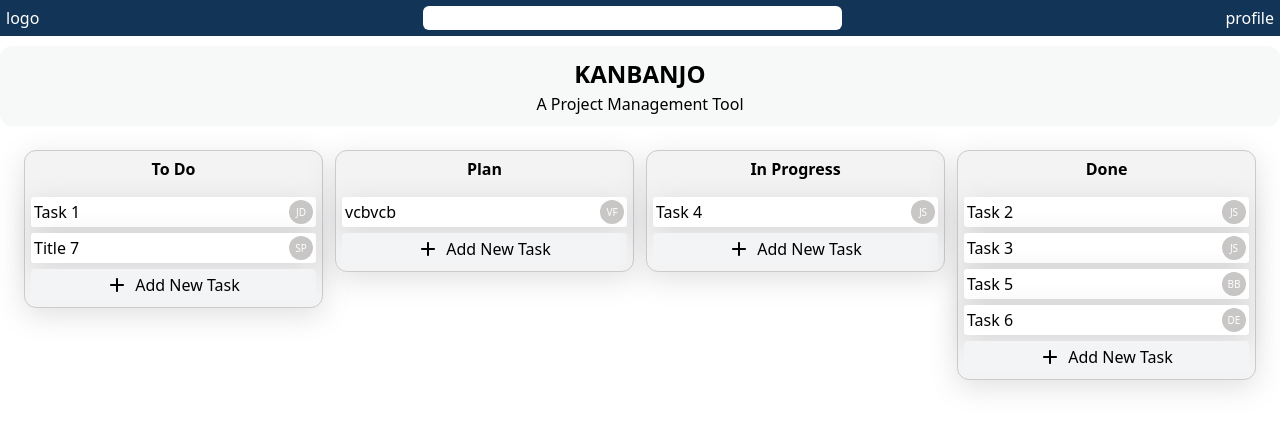
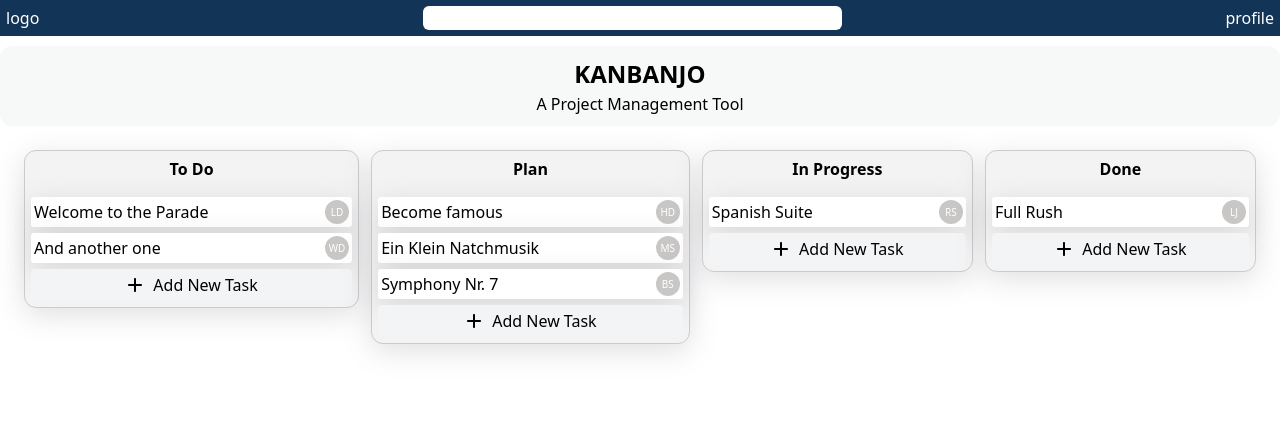
Before and after one commit to Exopi-Talent-Academy/kanbandutus-maximus, an Angular app in the folder frontend/: page / in a window 1280 px wide. Shown: the top 430 px of the page. Built offline with nearby package versions, Linux system fonts and the light colour scheme; data requests are answered from the project's data file.

Commit message:
read the real database

```diff
--- a/frontend/db.json
+++ b/frontend/db.json
@@ -36,14 +36,6 @@
       "position": 0
     },
     {
-      "id": "2",
-      "title": "Task 2",
-      "column_id": 3,
-      "assignee": "Jane Smith",
-      "description": "Description for Task 2",
-      "position": 3
-    },
-    {
       "id": "3",
       "title": "Task 3",
       "column_id": 3,
@@ -53,10 +45,6 @@
     },
     {
       "id": "4",
-      "title": "Task 4",
-      "column_id": 2,
-      "assignee": "Jane Smith",
-      "description": "Description for Task 4",
       "position": 2
     },
     {
@@ -108,7 +96,7 @@
               "title": "Welcome Task",
               "column_id": 1,
               "description": "Drag me to move",
-              "assignee": "",
+              "assignee": "dsada sda",
               "position": 0
             }
           ]
@@ -142,17 +130,17 @@
             {
               "id": 2,
               "title": "Welcome to the Parade",
-              "column_id": 4,
+              "column_id": 1,
               "description": "Drag me to move",
-              "assignee": "Lenny",
+              "assignee": "Lenny dsadas",
               "position": 0
             },
             {
               "id": 3,
               "title": "And another one",
-              "column_id": 4,
+              "column_id": 1,
               "description": "... bites the dust!",
-              "assignee": "Wolf",
+              "assignee": "Wolf dsdsa",
               "position": 1
             }
           ]
@@ -168,7 +156,7 @@
               "title": "Become famous",
               "column_id": 5,
               "description": "Through the fanciest of music",
-              "assignee": "Hayden",
+              "assignee": "Hayden ddd",
               "position": 0
             },
             {
@@ -176,7 +164,7 @@
               "title": "Ein Klein Natchmusik",
               "column_id": 5,
               "description": "Legendary track, innit?",
-              "assignee": "Mozart",
+              "assignee": "Mozart ssss",
               "position": 1
             },
             {
@@ -184,7 +172,7 @@
               "title": "Symphony Nr. 7",
               "column_id": 5,
               "description": "Very dramatic.",
-              "assignee": "Beethoven",
+              "assignee": "Beethoven ssss",
               "position": 2
             }
           ]
@@ -200,7 +188,7 @@
               "title": "Spanish Suite",
               "column_id": 6,
               "description": "Nice guitar.",
-              "assignee": "Rodrigo",
+              "assignee": "Rodrigo ssss",
               "position": 0
             }
           ]
--- a/frontend/src/app/components/board/board.html
+++ b/frontend/src/app/components/board/board.html
@@ -1,7 +1,7 @@
 <app-container>
   <div class="board">
-    @for (item of board; track item) {
-      <app-each-column [columnName]="item" [tasks]="tasks()"></app-each-column>
+    @for (column of currentBoard()?.columns; track column) {
+      <app-each-column [columnName]="column.name" [tasks]="column.tasks"></app-each-column>
     }
   </div>
 </app-container>
--- a/frontend/src/app/components/board/board.ts
+++ b/frontend/src/app/components/board/board.ts
@@ -2,8 +2,9 @@ import { Component, inject, OnInit, signal } from '@angular/core';
 import { EachColumn } from '../each-column/each-column';
 import { Container } from '../../shared/container/container';
 import { CommonModule } from '@angular/common';
-import { Task } from '../../models/types';
+import { Task, BoardType } from '../../models/types';
 import { Tasks } from '../../services/tasks';
+import { map } from 'rxjs';
 
 @Component({
   selector: 'app-board',
@@ -15,6 +16,8 @@ export class Board implements OnInit {
   board = [0, 1, 2, 3];
   tasks = signal<Task[]>([]);
   taskService = inject(Tasks);
+  boards = signal<BoardType[]>([]);
+  currentBoard = signal<BoardType | null>(null);
 
   ngOnInit() {
     this.loadTasks();
@@ -28,8 +31,10 @@ export class Board implements OnInit {
   }
 
   loadTasks() {
-    this.taskService.getTasks().subscribe((tasks) => {
-      this.tasks.set(tasks);
+    this.taskService.getBoards().subscribe((boards) => {
+      this.boards.set(boards);
+      this.currentBoard.set(boards[1] || null); // Set the current board to the first one, or null if no boards are available
+      console.log('Boards loaded:', boards);
     });
   }
 }
--- a/frontend/src/app/components/each-column/each-column.html
+++ b/frontend/src/app/components/each-column/each-column.html
@@ -1,10 +1,8 @@
 <app-container>
   <div class="each-column" (drop)="onDragDrop($event)" (dragover)="onDragOver($event)">
-    <p class="font-bold mb-4 text-center">{{ getColumnNames() }}</p>
+    <p class="font-bold mb-4 text-center">{{ columnName }}</p>
     @for (task of tasks; track task) {
-      @if (task.position === columnName) {
-        <app-each-task [task]="task"></app-each-task>
-      }
+      <app-each-task [task]="task"></app-each-task>
     }
     <app-add-new-task></app-add-new-task>
   </div>
--- a/frontend/src/app/components/each-column/each-column.ts
+++ b/frontend/src/app/components/each-column/each-column.ts
@@ -14,7 +14,7 @@ import { columnNames } from '../../models/types';
 })
 export class EachColumn implements OnInit {
   @Input() tasks: Task[] = [];
-  @Input() columnName!: number;
+  @Input() columnName!: string;
 
   taskService = inject(Tasks);
 
@@ -54,8 +54,4 @@ export class EachColumn implements OnInit {
   onDragOver(event: DragEvent) {
     event.preventDefault();
   }
-
-  getColumnNames() {
-    return columnNames[this.columnName as keyof typeof columnNames];
-  }
 }
--- a/frontend/src/app/models/types.ts
+++ b/frontend/src/app/models/types.ts
@@ -7,6 +7,24 @@ export interface Task {
   position?: number;
 }
 
+export interface BoardType {
+  id: number;
+  name: string;
+  columns: {
+    id: number;
+    name: string;
+    tasks: Task[];
+  }[];
+}
+
+export interface ColumnType {
+  id: number;
+  name: string;
+  position: number;
+  board_id: number;
+  tasks: Task[];
+}
+
 export const columnNames = {
   0: 'To Do',
   1: 'Plan',
--- a/frontend/src/app/services/tasks.ts
+++ b/frontend/src/app/services/tasks.ts
@@ -49,6 +49,10 @@ export class Tasks {
     return this.http.get<Task[]>(`${BASE_URL}/tasks`);
   }
 
+  getBoards(): Observable<any> {
+    return this.http.get(`${BASE_URL}/boards`);
+  }
+
   updateTask(updatedTask: Task): Observable<Task> {
     this.updateAvailable.next(true);
     return this.http.put<Task>(`${BASE_URL}/tasks/${updatedTask.id}`, updatedTask);
```
